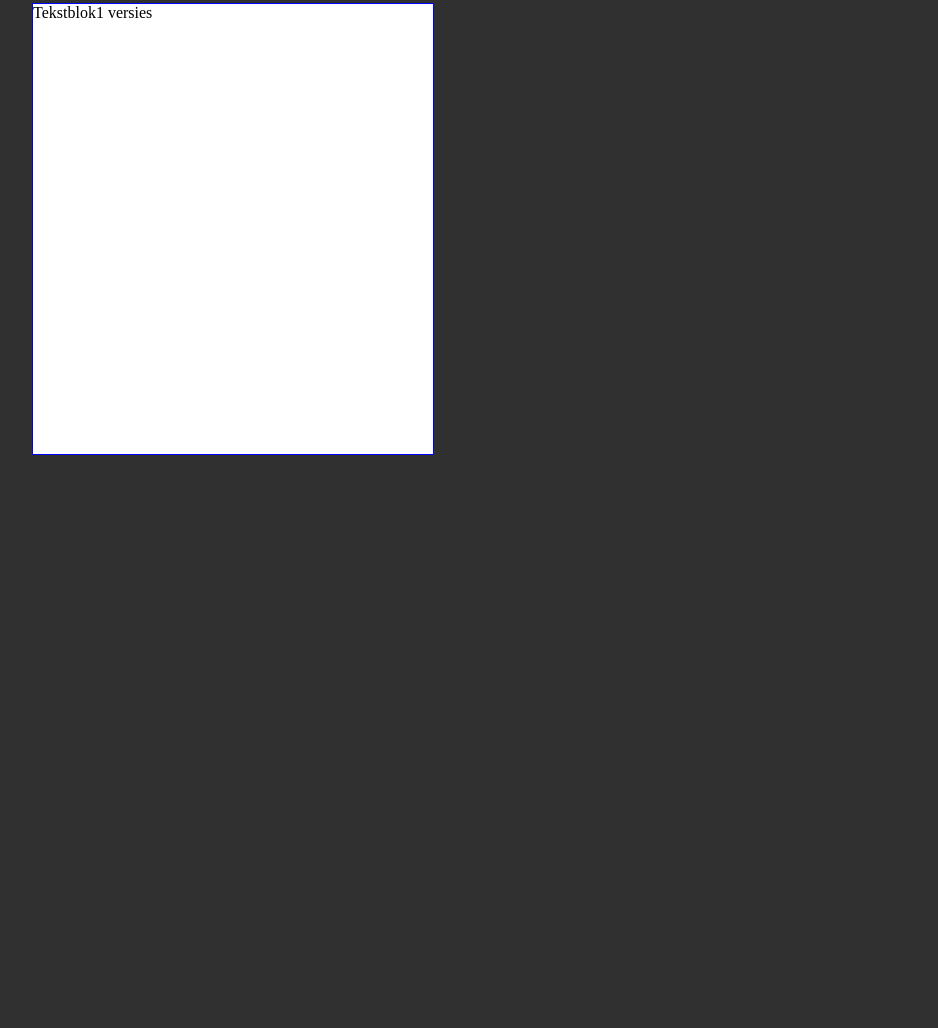
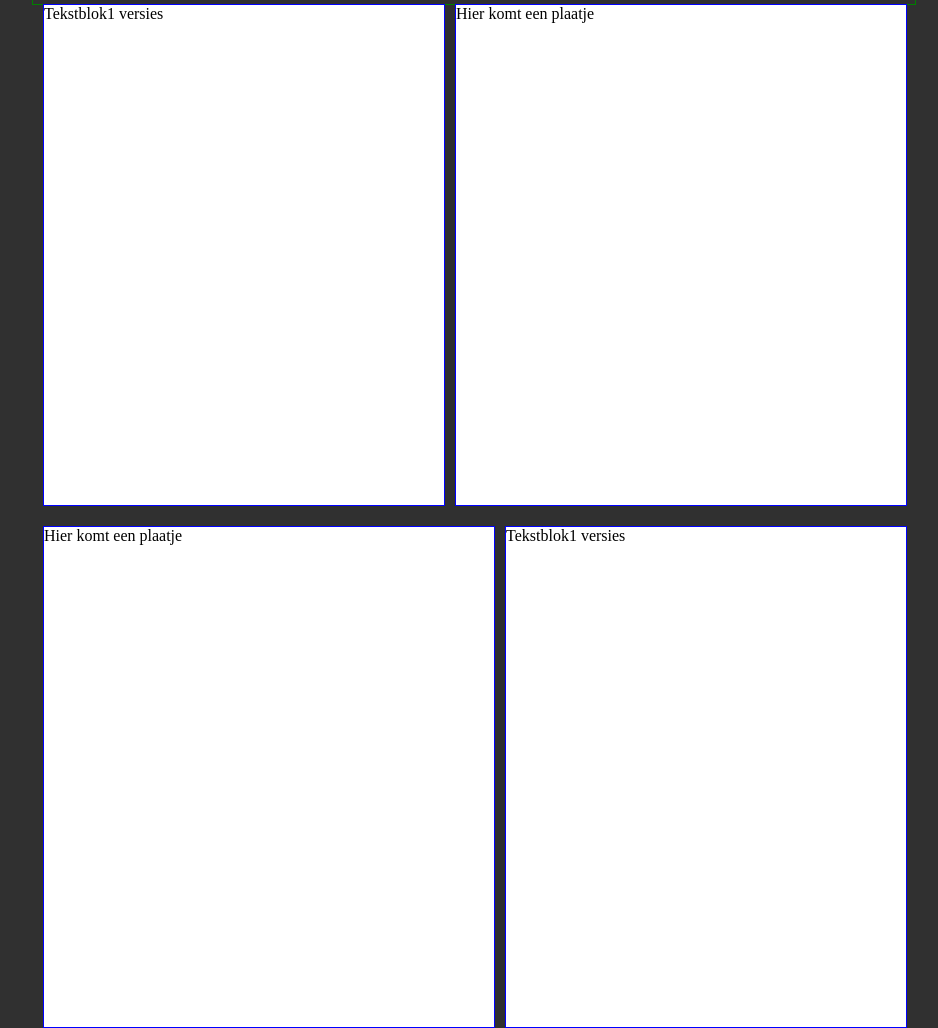
Before and after one commit to TonyZhu12/2324-website-v4in2-tony-joep, a plain HTML site: page versies.html in a window 1280 px wide. Shown: the part 195-1223 px from the top of the page, without its empty margins (166-1104 px from the left). Before the commit the page ends 800 px from the top, so only its background shows below. Drawn offline with Linux system fonts and the light colour scheme.

Commit message:
alle boxen gedaan

```diff
--- a/style.css
+++ b/style.css
@@ -54,9 +54,42 @@ color: #1ff200;
    padding: 0px 360px;
 }
 
-.artikel1{
+main{
+   border: 1px green solid;
+}
+
+.artikel1, .artikel2{
    background-color: white;
    width: 400px;
-   height: 450px;
+   height: 500px;
    border: 1px blue solid;
+   float: left;
+   margin-left: 10px;
+   margin-bottom: 20px;
 }
+
+.afbeelding1, .afbeelding2{
+
+   background-color: white;
+   width: 450px;
+   height: 500px;
+   float: left;
+   border: 1px blue solid;
+   margin-left: 10px;
+   margin-bottom: 20px;
+}
+
+.artikelcontact, .divcontact{
+   width: 415px;
+   height: 600px;
+   background-color: white;
+   float: left;
+}
+
+.artikelcontact{
+   margin: 15px 5px 0px 15px;
+}
+
+.divcontact{
+   margin: 15px 15px 0px 5px;
+}
--- a/versies.html
+++ b/versies.html
@@ -28,6 +28,18 @@
           Tekstblok1 versies
         </article>
 
+        <div class="afbeelding1">
+          Hier komt een plaatje
+        </div>
+
+        <div class="afbeelding2">
+          Hier komt een plaatje
+        </div>
+
+        <article class="artikel2">
+          Tekstblok1 versies
+        </article>
+
       </main>
 
 </body>
```
Also changed, not shown: contact.html (+6 -0 lines), cybersecurity.html (+13 -0 lines), gehackt.html (+6 -0 lines), geschiedenis.html (+13 -0 lines).
